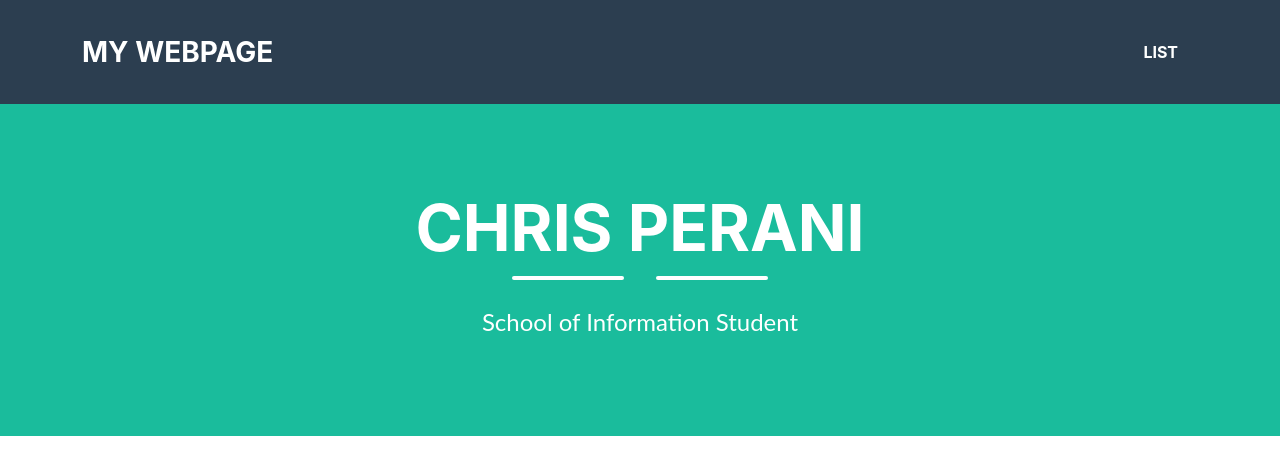
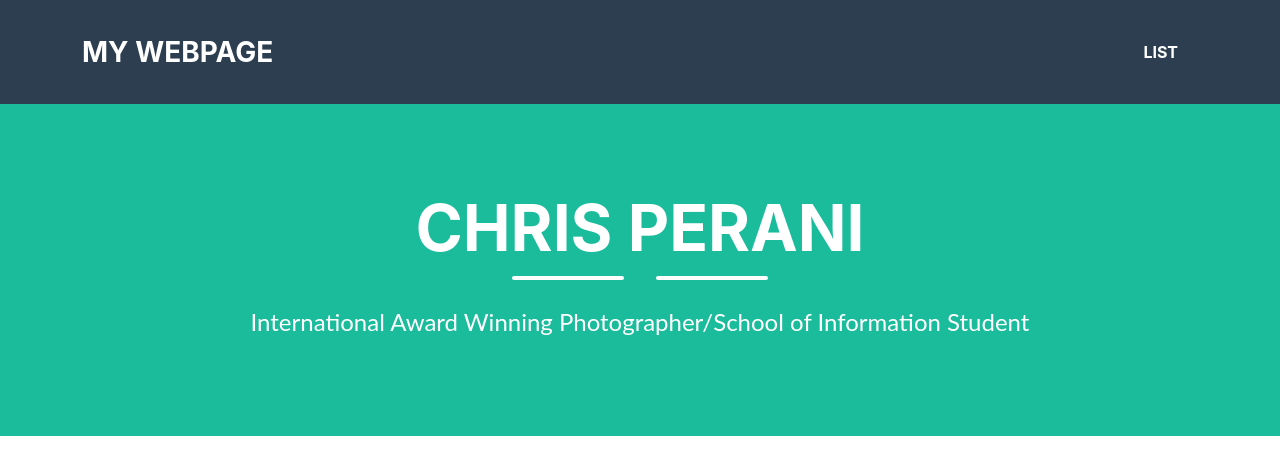
Before and after one commit to cjperani/cjp.github.io, a plain HTML site: page index.html in a window 1280 px wide. Drawn offline with Linux system fonts and the light colour scheme.

Commit message:
Update index.html
update title

```diff
--- a/index.html
+++ b/index.html
@@ -30,7 +30,7 @@
                     <div class="divider-custom-line"></div>
                 </div>
                 <!--This code creates the subheading underneath the line dividers-->
-                <p class="masthead-subheading font-weight-light mb-0">School of Information Student</p>
+                <p class="masthead-subheading font-weight-light mb-0">International Award Winning Photographer/School of Information Student</p>
             </div>
         </header>
         <section class="text-center">
```
